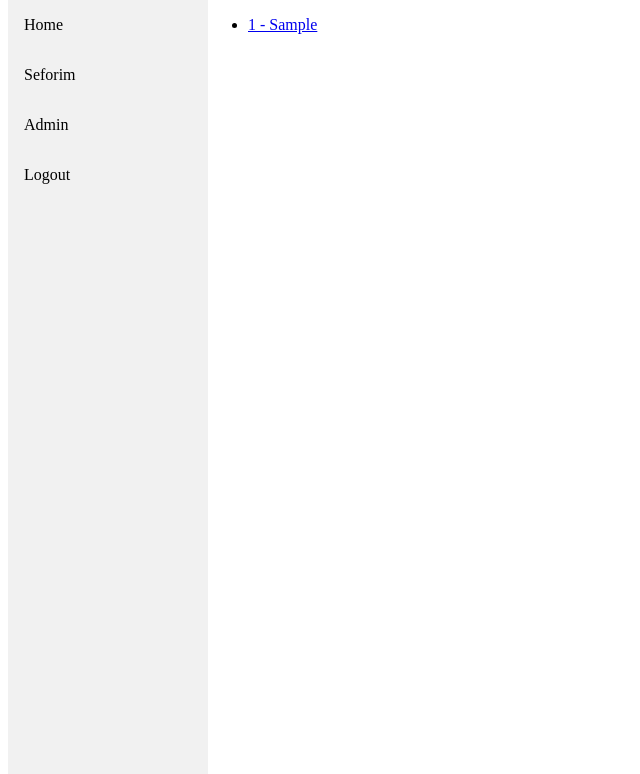
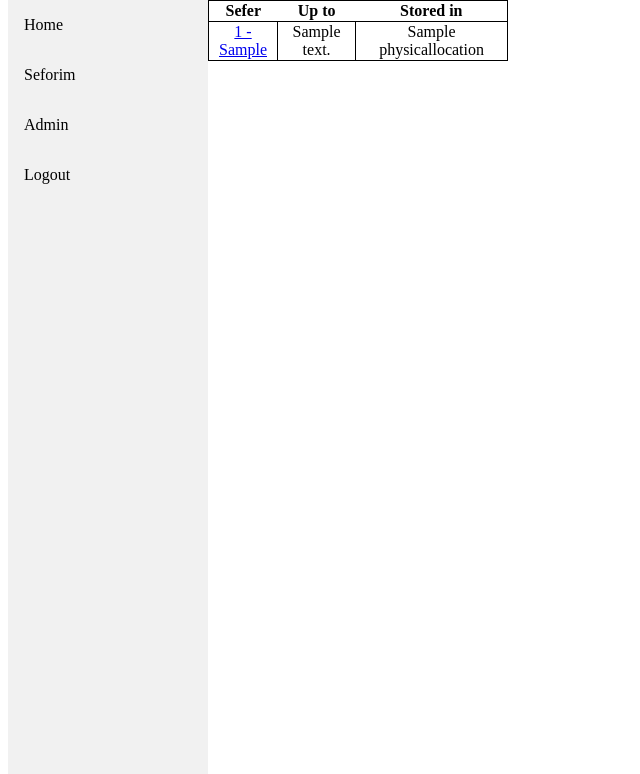
Before and after one commit to MosheSteinberg/sifrei-torah, a Django app: page /seforim/ in a window 1280 px wide. Shown: the part 26-800 px from the top of the page, without its empty margins (0-640 px from the left). Run offline with Django 3.2, Linux system fonts and the light colour scheme; a user stored in the database is signed in; tables that the repository leaves empty hold one stand-in row (values such as "Sample post").

Commit message:
Turn list of links into table and add styling

```diff
--- a/static/stylesheet.css
+++ b/static/stylesheet.css
@@ -20,3 +20,15 @@ text-decoration: none;
 .content {
     margin-left: 200px;
 }
+
+.seforim-table {
+    border: 1px solid black;
+    border-collapse: collapse;
+    width: 300px;
+}
+
+.seforim-cell {
+    border: 1px solid black;
+    border-collapse: collapse;
+    text-align: center;
+}
--- a/tracker/templates/tracker/seforim_index.html
+++ b/tracker/templates/tracker/seforim_index.html
@@ -3,11 +3,19 @@
 
 {% block content %}
 {% if seforim %}
-    <ul>
+    <table class="seforim-table">
+        <tr>
+            <th>Sefer</th>
+            <th>Up to</th>
+            <th>Stored in</th>
     {% for sefer in seforim %}
-        <li><a href="{% url 'tracker:individual-sefer' sefer.id %}">{{sefer.id}} - {{ sefer.donator }}</a></li>
+        <tr>
+        <td class="seforim-cell"><a href="{% url 'tracker:individual-sefer' sefer.id %}">{{sefer.id}} - {{ sefer.donator }}</a></td>
+        <td class="seforim-cell">{{sefer.location_in_text}}</td>
+        <td class="seforim-cell">{{sefer.physical_location}}</td>
+        </tr>
     {% endfor %}
-    </ul>
+    </table>
 {% else %}
     <p>No seforim stored.</p>
 {% endif %}
```
